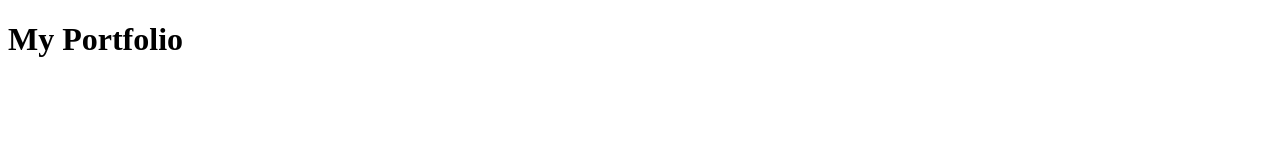
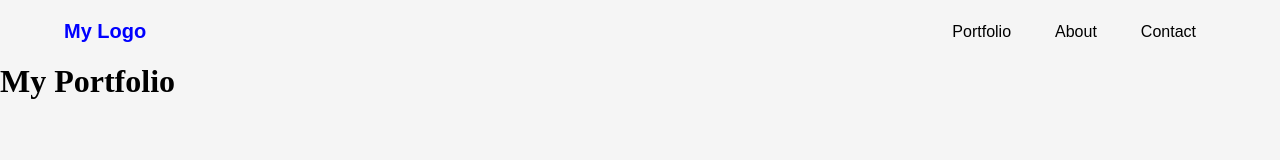
Before and after one commit to amrendrakind/MyPortfolio_MV, a website: page portfolio.html in a window 1280 px wide. Drawn offline with Linux system fonts and the light colour scheme.

Commit message:
portfolio.html and portfolio.css updated

```diff
--- a/portfolio.css
+++ b/portfolio.css
@@ -1,3 +1,47 @@
-.menu {
-  font-size: medium;
+* {
+  box-sizing: border-box;
+  margin: 0;
+  padding: 0;
+  background-color: whitesmoke;
 }
+
+li, a, button {
+  font-family: sans-serif;
+  font-weight: 500;
+  font-size: 16px;
+  color: black;
+  text-decoration: none;
+}
+
+nav {
+  display: flex;
+  justify-content: space-between;
+  align-items: center;
+  padding: 20px 5%;
+}
+
+.mylogo {
+  font-size: 20px;
+  font-weight: bold;
+  cursor: pointer;
+  color: blue;
+  list-style: none;
+
+}
+
+.nav__links {
+  list-style: none;
+}
+
+.nav__links li {
+  display: inline-block;
+  padding: 0px 20px;
+}
+
+.nav__links li a {
+  transition: all 0.30 ease 0s;
+}
+
+.nav__links li a:hover {
+  color: #0088aa;
+}
--- a/portfolio.html
+++ b/portfolio.html
@@ -1,5 +1,6 @@
 <!DOCTYPE html>
 <html lang="en">
+
 <head>
     <meta charset="UTF-8">
     <meta http-equiv="X-UA-Compatible" content="IE=edge">
@@ -7,7 +8,21 @@
     <link rel="stylesheet" href="portfolio.css">
     <title>My Portfolio</title>
 </head>
+
 <body>
-    <h1>My Portfolio</h1>
+    <header>
+        <nav class="topnav">
+            <div>
+                <a class="mylogo" href="#mylogo">My Logo</a>
+            </div>
+            <ul class="nav__links">
+                <li><a href="#portfolio">Portfolio</a></li>
+                <li><a href="#about">About</a></li>
+                <li><a href="#contact">Contact</a></li>
+            </ul>
+        </nav>
+        <h1>My Portfolio</h1>
+    </header>
 </body>
+
 </html>
```
